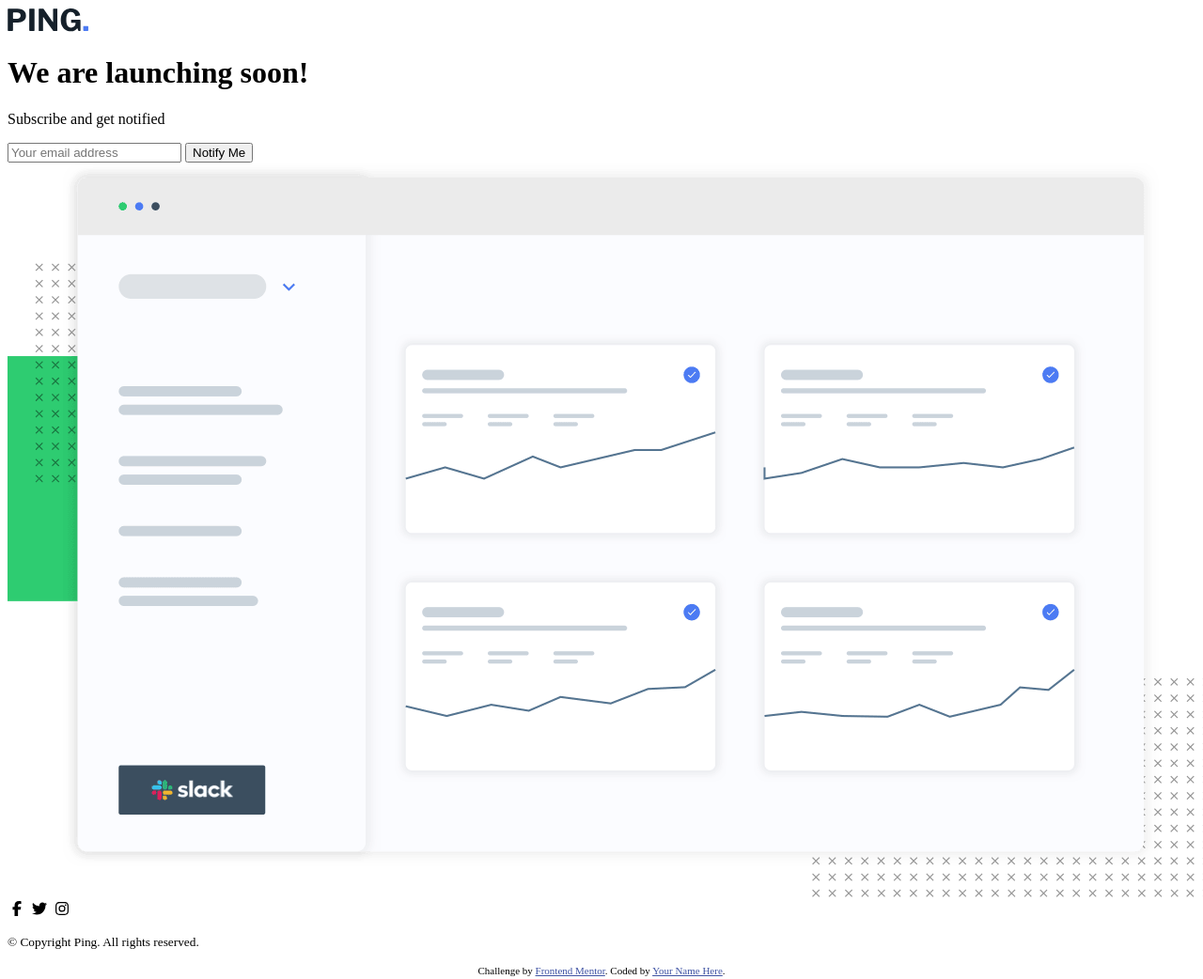
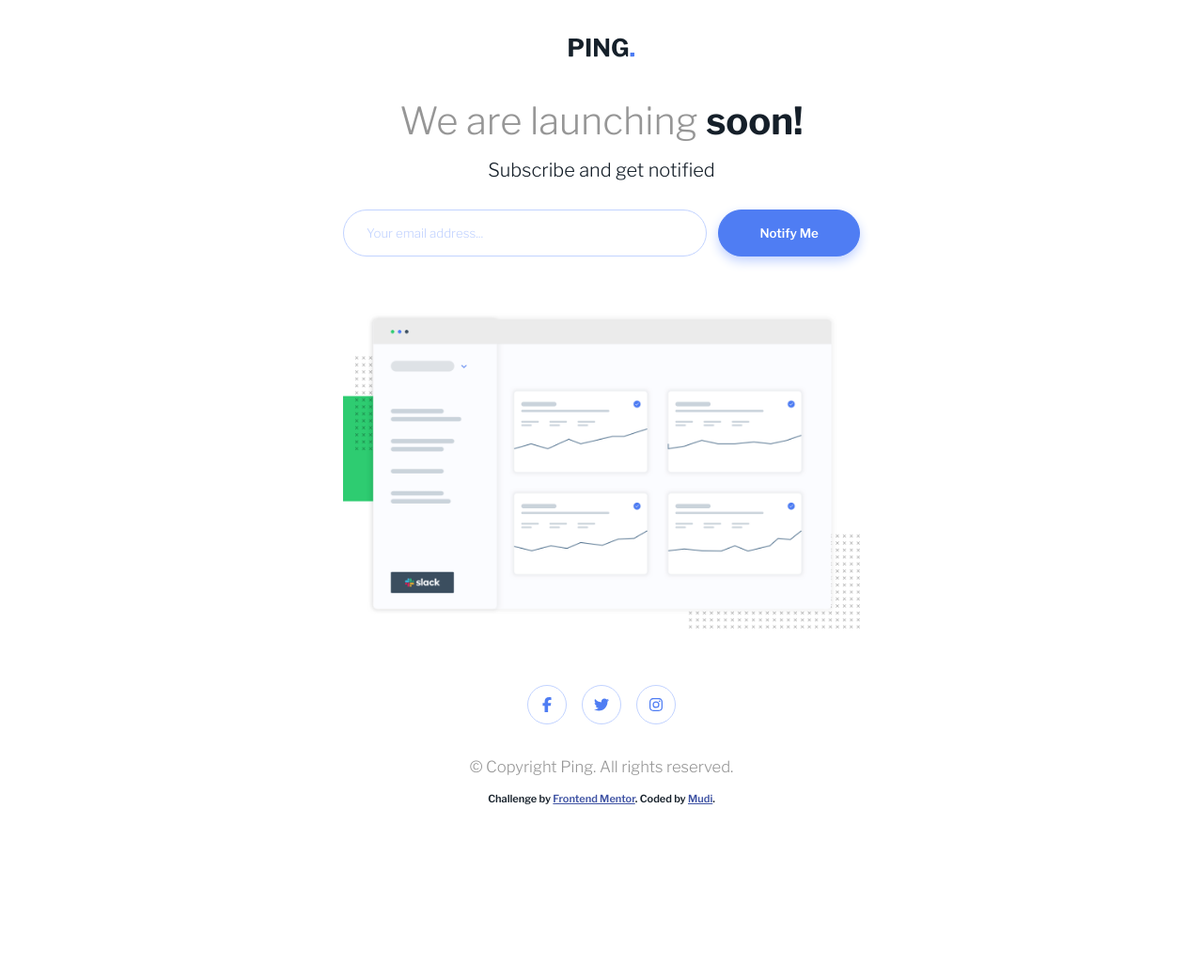
Before and after one commit to Mudi-Igbinoba/ping-coming-soon-page, a plain HTML site: page index.html in a window 1280 px wide. Shown: the whole page at 94% size. After the commit the page ends 897 px from the top, so only its background shows below. Drawn offline with nearby package versions, Linux system fonts and the light colour scheme.

Commit message:
finished the main styles

```diff
--- a/index.html
+++ b/index.html
@@ -31,27 +31,29 @@
         <!-- Title of Document -->
     </head>
     <body>
+        <div class="container">
             <header>
-            <img src="./assets/images/logo.svg" alt="Logo" />
+                <img id="logo" src="./assets/images/logo.svg" alt="Logo" />
             </header>
 
             <main>
-            <h1>We are launching soon!</h1>
+                <h1>We are launching <span>soon!</span></h1>
 
-            <p>Subscribe and get notified</p>
+                <p class="subscribe">Subscribe and get notified</p>
 
                 <form id="form">
                     <input
                         id="email"
                         type="email"
                         required
-                    placeholder="Your email address"
+                        placeholder="Your email address..."
                     />
 
                     <button type="submit">Notify Me</button>
                 </form>
 
                 <img
+                    id="illustration"
                     src="./assets/images/illustration-dashboard.png"
                     alt="illustration"
                 />
@@ -59,11 +61,19 @@
 
             <footer>
                 <div id="icons">
+                    <a href="#">
                         <i class="fa-brands fa-facebook-f"></i>
+                    </a>
+                    <a href="#">
                         <i class="fa-brands fa-twitter"></i>
+                    </a>
+                    <a href="#">
                         <i class="fa-brands fa-instagram"></i>
+                    </a>
                 </div>
-            <p><small>&copy; Copyright Ping. All rights reserved.</small></p>
+                <p class="copyright">
+                    <small>&copy; Copyright Ping. All rights reserved.</small>
+                </p>
 
                 <p class="attribution">
                     Challenge by
@@ -71,8 +81,9 @@
                         href="https://www.frontendmentor.io?ref=challenge"
                         target="_blank"
                         >Frontend Mentor</a
-                >. Coded by <a href="#">Your Name Here</a>.
+                    >. Coded by <a href="https://mudee.carrd.co">Mudi</a>.
                 </p>
             </footer>
+        </div>
     </body>
 </html>
--- a/style.css
+++ b/style.css
@@ -1,8 +1,216 @@
+/* General */
+html,
+body {
+    margin: 0;
+    padding: 0;
+}
+
+body {
+    font-size: 1.25rem;
+    font-weight: 300;
+    font-family: 'Libre Franklin', sans-serif;
+    background-color: #fff;
+    color: #151f29;
+    height: 95vh;
+}
+
+.container {
+    padding: 4em 0;
+    width: 90%;
+    text-align: center;
+    margin: auto;
+}
+
+/* Media Query targeting devices with
+    width 641px and above */
+@media screen and (min-width: 641px) {
+    .container {
+        padding: 2em 0;
+        max-width: 550px;
+    }
+}
+
+img {
+    display: block;
+    max-width: 100%;
+    margin: auto;
+}
+
+h1 {
+    font-weight: 300;
+    font-size: 1.875rem;
+    color: #969696;
+    margin-bottom: 1.25rem;
+}
+
+h1 span {
+    font-weight: 700;
+    color: #151f29;
+}
+
+/* Media Query targeting devices with
+    width 641px and above */
+@media screen and (min-width: 641px) {
+    h1 {
+        font-size: 2.5rem;
+        margin-bottom: 1rem;
+    }
+}
+
+p {
+    margin: 0;
+}
+
+/* Header */
+header {
+    padding-bottom: 1.5em;
+}
+
+/* Media Query targeting devices with
+    width 641px and above */
+@media screen and (min-width: 641px) {
+    header {
+        padding-bottom: 1rem;
+    }
+}
+
+#logo {
+    width: 70px;
+}
+
+/* Main */
+.subscribe {
+    margin-bottom: 1.5em;
+}
+
+form {
+    display: flex;
+    flex-direction: column;
+    gap: 12px;
+    margin-bottom: 2rem;
+}
+
+input,
+button {
+    border-radius: 100px;
+    padding: 1rem 1.5rem;
+    font-family: 'Libre Franklin', sans-serif;
+}
+
+input {
+    border: 1px solid #c2d3ff;
+}
+
+input::placeholder {
+    color: #c2d3ff;
+}
+
+button {
+    cursor: pointer;
+    border: 1px solid #4f7df3;
+    font-weight: 600;
+    color: #fff;
+    background-color: #4f7df3;
+    box-shadow: 0px 5px 12px #c2d3ff;
+    transition: 300ms;
+}
+
+button:hover,
+button:focus,
+button:active {
+    background-color: #c2d3ff;
+    border: 1px solid #c2d3ff;
+}
+
+/* Media Query targeting devices with
+    width 641px and above */
+@media screen and (min-width: 641px) {
+    form {
+        flex-direction: row;
+    }
+
+    input {
+        width: 70%;
+    }
+
+    button {
+        width: 30%;
+    }
+}
+
+#illustration {
+    margin-top: 4em;
+    margin-bottom: 7em;
+}
+
+/* Media Query targeting devices with
+    width 641px and above */
+@media screen and (min-width: 641px) {
+    #illustration {
+        margin: 3em 0;
+    }
+}
+
+/* Light Red: #ff5263 */
+
 /* Footer */
+#icons {
+    display: flex;
+    justify-content: center;
+    align-items: center;
+    gap: 18px;
+    margin-bottom: 35px;
+}
+
+#icons a {
+    text-decoration: none;
+    color: #4f7df3;
+    border: 1px solid #c2d3ff;
+    border-radius: 50%;
+    width: 40px;
+    height: 40px;
+    display: flex;
+    justify-content: center;
+    align-items: center;
+    transition: 300ms;
+}
+
+#icons a:hover,
+#icons a:focus,
+#icons a:active {
+    background-color: #4f7df3;
+    border: 1px solid #4f7df3;
+    color: #fff;
+}
+
+/* Media Query targeting devices with
+    width 641px and above */
+@media screen and (min-width: 641px) {
+    #icons {
+        gap: 16px;
+        margin-bottom: 32px;
+    }
+    #icons a {
+        font-size: 1rem;
+    }
+}
+
+.copyright {
+    color: #969696;
+    margin-bottom: 1rem;
+}
+
 .attribution {
+    font-weight: 600;
     font-size: 11px;
     text-align: center;
 }
 .attribution a {
     color: hsl(228, 45%, 44%);
 }
+
+.attribution a:hover,
+.attribution a:focus,
+.attribution a:active {
+    color: #c2d3ff;
+}
```
Lines whose indentation alone changed are shown as unchanged.
